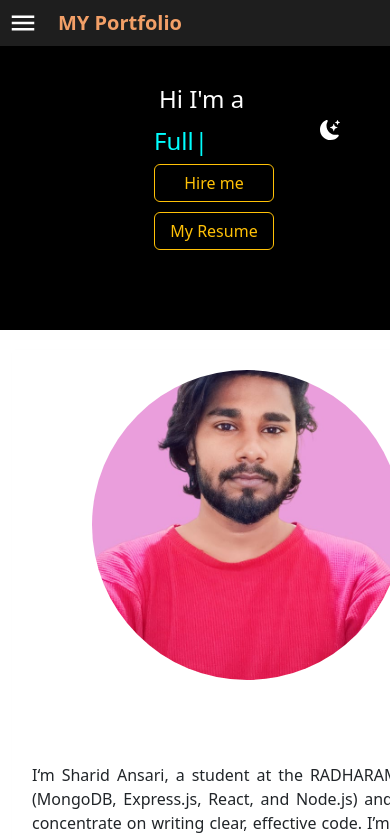
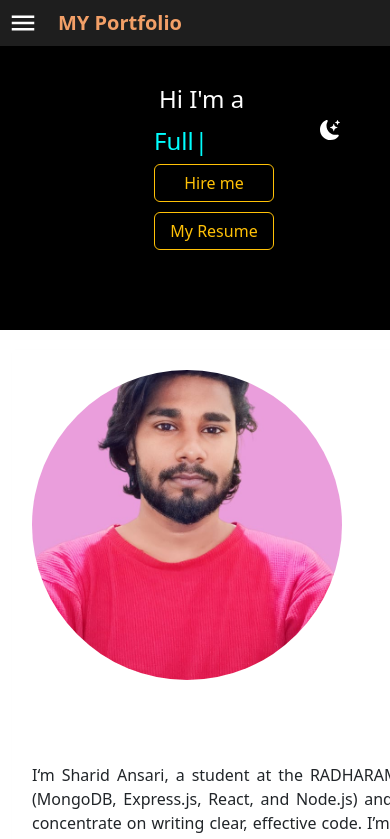
Before and after one commit to Sharidansari444/complete-portfolio, a React (Vite) app: page / in a window 390 px wide. Shown: the top 839 px of the page. Built offline with nearby package versions, Linux system fonts and the light colour scheme.

Commit message:
Update about.css
edit about image margin-left

```diff
--- a/src/pages/about.css
+++ b/src/pages/about.css
@@ -52,7 +52,7 @@
 
         height: 350px;
         width: 350px;
-        margin-left: 60px;
+
     }
 
 }
```
